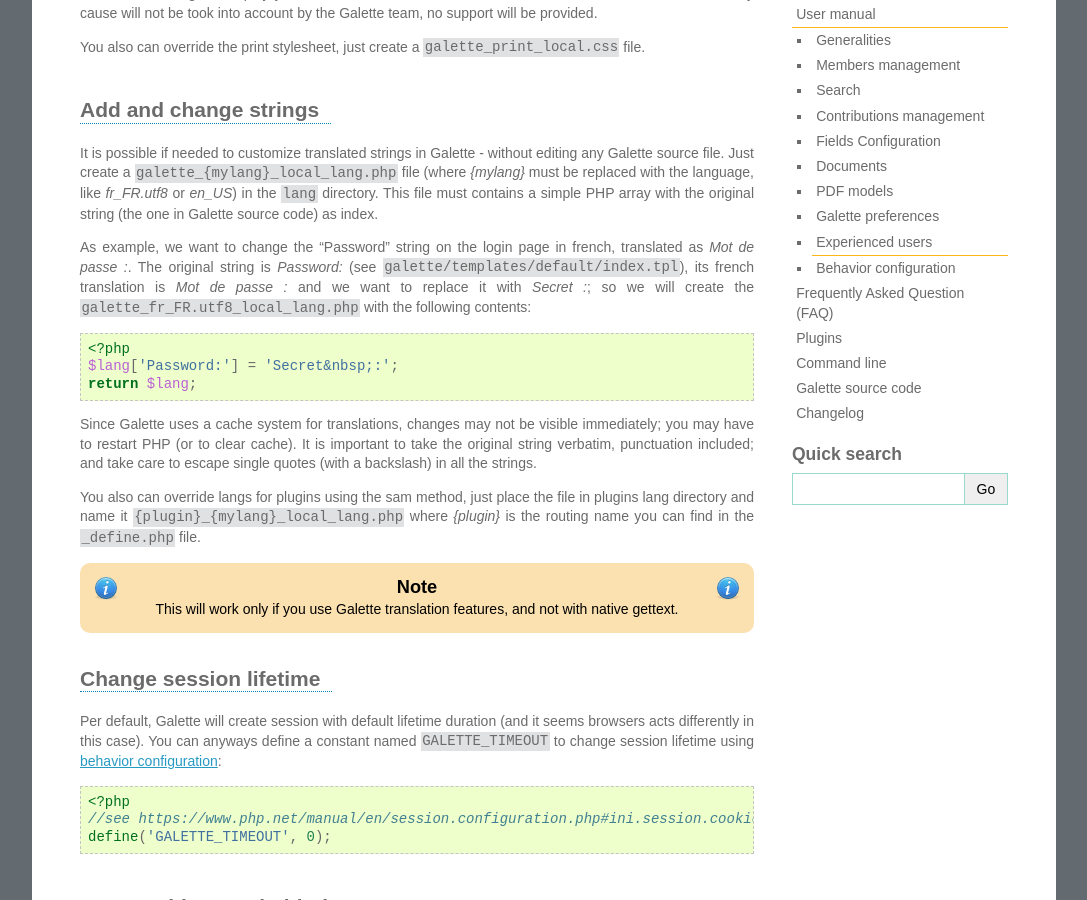
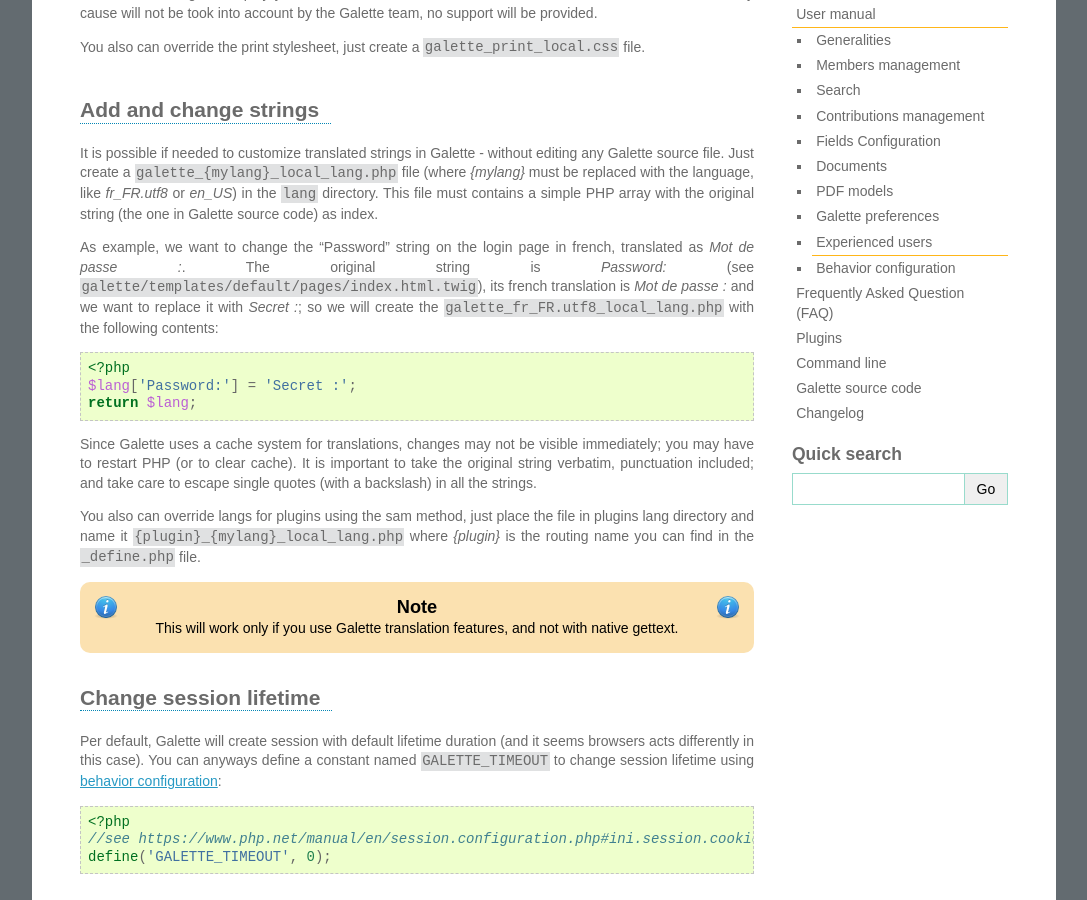
Before and after one commit to galette/galettedoc, a Sphinx documentation site: the page built from source/usermanual/avancee.rst, in a window 1280 px wide and 900 px high, scrolled down 697 px. Shown: the whole window, without its empty margins (96-1183 px from the left). Built offline with Sphinx 7.4.7, drawn with Linux system fonts in a browser that asks for light colours; some web fonts are replaced.

Commit message:
Fix file path

```diff
--- a/source/usermanual/avancee.rst
+++ b/source/usermanual/avancee.rst
@@ -30,12 +30,12 @@
 
 It is possible if needed to customize translated strings in Galette - without editing any Galette source file. Just create a ``galette_{mylang}_local_lang.php`` file (where `{mylang}` must be replaced with the language, like `fr_FR.utf8` or `en_US`) in the ``lang`` directory. This file must contains a simple PHP array with the original string (the one in Galette source code) as index.
 
-As example,  we want to change the "Password" string on the login page in french, translated as `Mot de passe :`. The original string is `Password:` (see ``galette/templates/default/index.tpl``), its french translation is `Mot de passe :` and we want to replace it with `Secret :`; so we will create the ``galette_fr_FR.utf8_local_lang.php`` with the following contents:
+As example,  we want to change the "Password" string on the login page in french, translated as `Mot de passe :`. The original string is `Password:` (see ``galette/templates/default/pages/index.html.twig``), its french translation is `Mot de passe :` and we want to replace it with `Secret :`; so we will create the ``galette_fr_FR.utf8_local_lang.php`` with the following contents:
 
 .. code-block:: php
 
    <?php
-   $lang['Password:'] = 'Secret&nbsp;:';
+   $lang['Password:'] = 'Secret :';
    return $lang;
 
 Since Galette uses a cache system for translations, changes may not be visible immediately; you may have to restart PHP (or to clear cache). It is important to take the original string verbatim, punctuation included; and take care to escape single quotes (with a backslash) in all the strings.
```
Also changed, not shown: 16 other files.
